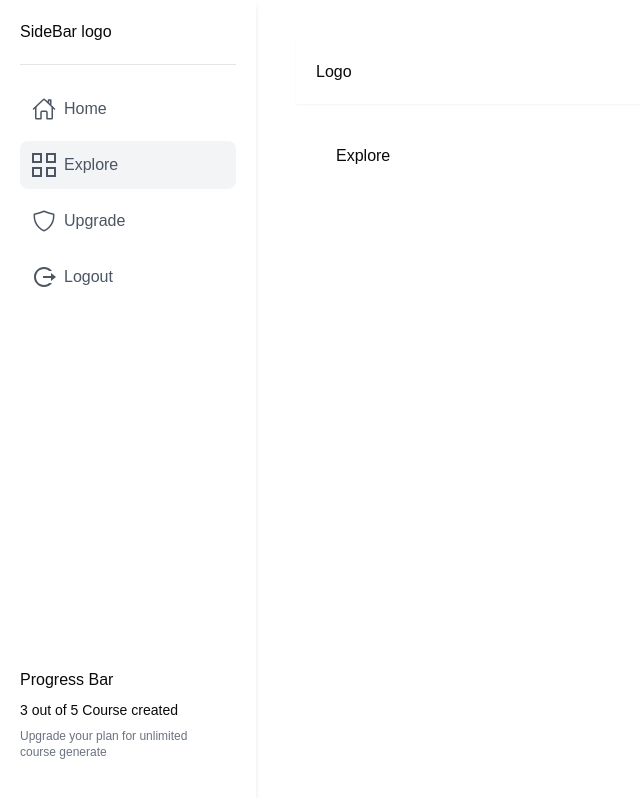
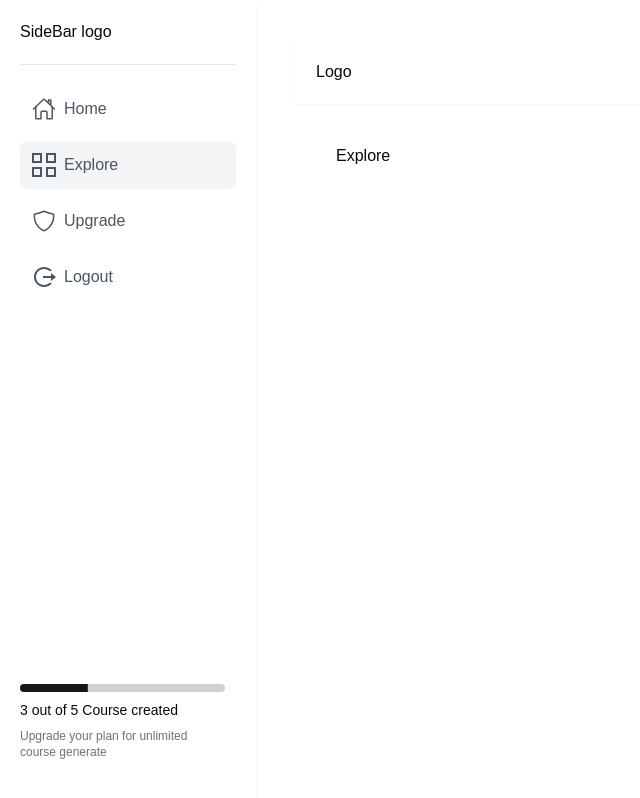
Before and after one commit to olamiji-8/ai_course_generator, a Next.js app: page /dashboard/explore in a window 1280 px wide. Shown: the whole page, without its empty margins (0-640 px from the left). Built offline with nearby package versions, Linux system fonts and the light colour scheme.

Commit message:
Fixing errors

```diff
--- a/src/app/dashboard/_components/AddCourse.jsx
+++ b/src/app/dashboard/_components/AddCourse.jsx
@@ -3,6 +3,7 @@
 import { useUser } from '@clerk/nextjs'
 import Link from 'next/link'
 import React from 'react'
+import {Button} from "../../../components/components/ui/button"
 
 const AddCourse = () => {
   const {user} = useUser
--- a/src/app/dashboard/_components/Progress.jsx
+++ /dev/null
@@ -1,15 +0,0 @@
-import { PagesProgressBar as ProgressBar } from 'next-nprogress-bar';
-
-export default function App({ Component, pageProps }) {
-  return (
-    <>
-      <Component {...pageProps} />
-      <ProgressBar
-        height="4px"
-        color="#fffd00"
-        options={{ showSpinner: false }}
-        shallowRouting
-      />
-    </>
-  );
-}
--- a/src/app/dashboard/_components/SideBar.jsx
+++ b/src/app/dashboard/_components/SideBar.jsx
@@ -3,9 +3,9 @@ import React from 'react'
 import { IoHomeOutline, IoShieldOutline } from "react-icons/io5";
 import { GrProjects } from "react-icons/gr";
 import { RiLogoutCircleRLine } from "react-icons/ri";
+import { Progress } from "../../../components/components/ui/progress";
 import { usePathname } from 'next/navigation';
 import Link from 'next/link';
-
 
 
 
@@ -59,7 +59,7 @@ const SideBar = () => {
 </ul>
 
       <div className='absolute bottom-10 w-[80%]'>
-          Progress Bar
+      <Progress value={33} />
 
       <h2 className='text-sm my-2'> 3 out of 5 Course created</h2>
       <h2 className='text-xs text-gray-500'>Upgrade your plan for unlimited course generate</h2>
```
